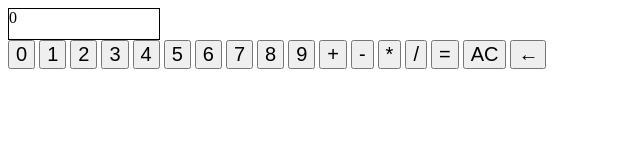
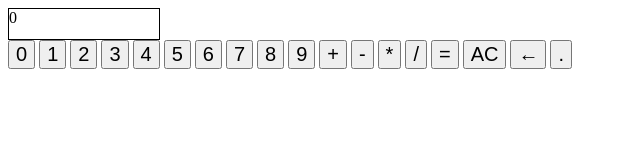
Before and after one commit to lopunnii/calculator, a plain HTML site: page html/index.html in a window 1280 px wide. Shown: the full height of the page, 0-640 px from the left. Drawn offline with Linux system fonts and the light colour scheme.

Commit message:
Add html button for decimal point

```diff
--- a/html/index.html
+++ b/html/index.html
@@ -29,6 +29,7 @@
     <button class="equal">=</button>
     <button class="clear">AC</button>
     <button class="backspace">←</button>
+    <button class="decimal">.</button>
 
 </body>
 </html>
```
